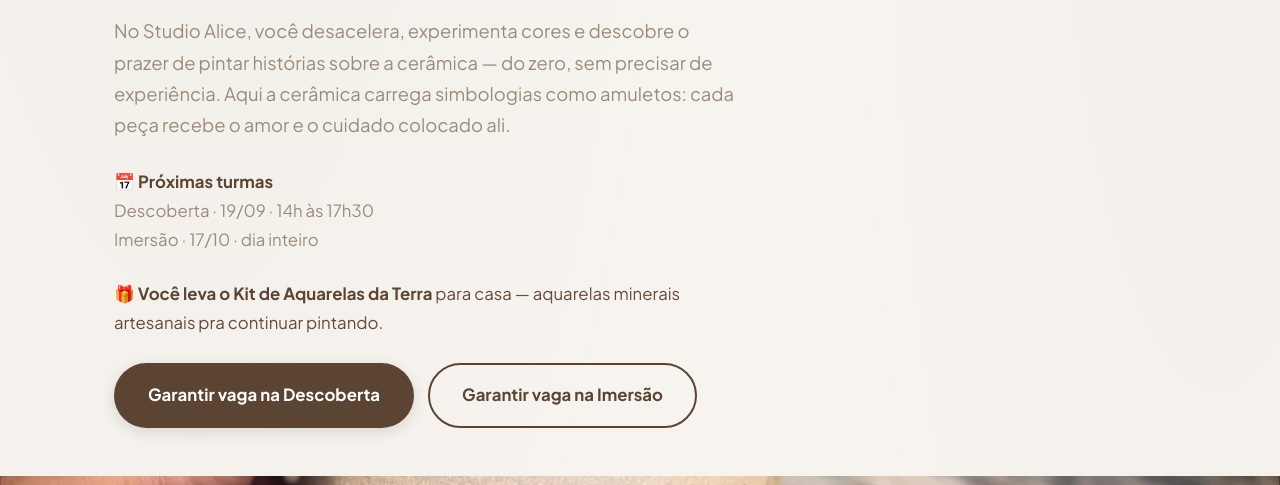
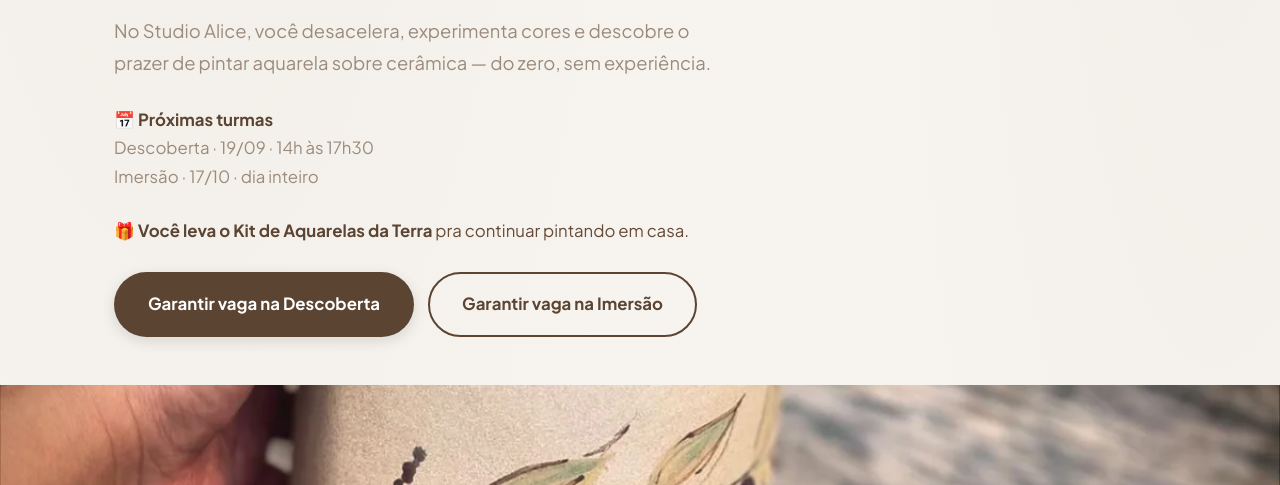
Before and after one commit to ferrarijonas/alicegussoni, a plain HTML site: page index.html in a window 1280 px wide. Shown: the part 315-800 px from the top of the page. Drawn offline with Linux system fonts and the light colour scheme.

Commit message:
Enxuga o hero da home (~30% menos texto)

```diff
--- a/index.html
+++ b/index.html
@@ -39,9 +39,9 @@
       <div>
         <span class="kicker left">Ateliê de cerâmica · Uberlândia</span>
         <h1>Quer aprender a pintar <em>aquarela sobre cerâmica</em>?</h1>
-        <p class="lead">No Studio Alice, você desacelera, experimenta cores e descobre o prazer de pintar histórias sobre a cerâmica — do zero, sem precisar de experiência. Aqui a cerâmica carrega simbologias como amuletos: cada peça recebe o amor e o cuidado colocado ali.</p>
+        <p class="lead">No Studio Alice, você desacelera, experimenta cores e descobre o prazer de pintar aquarela sobre cerâmica — do zero, sem experiência.</p>
         <p class="hero-date"><span class="date-head">📅 Próximas turmas</span><br>Descoberta · 19/09 · 14h às 17h30<br>Imersão · 17/10 · dia inteiro</p>
-        <p class="hero-note">🎁 <strong>Você leva o Kit de Aquarelas da Terra</strong> para casa — aquarelas minerais artesanais pra continuar pintando.</p>
+        <p class="hero-note">🎁 <strong>Você leva o Kit de Aquarelas da Terra</strong> pra continuar pintando em casa.</p>
         <div class="btn-group">
           <a class="btn btn-primary btn-lg" href="curso-descoberta.html">Garantir vaga na Descoberta</a>
           <a class="btn btn-outline btn-lg" href="curso-imersao.html">Garantir vaga na Imersão</a>
```
